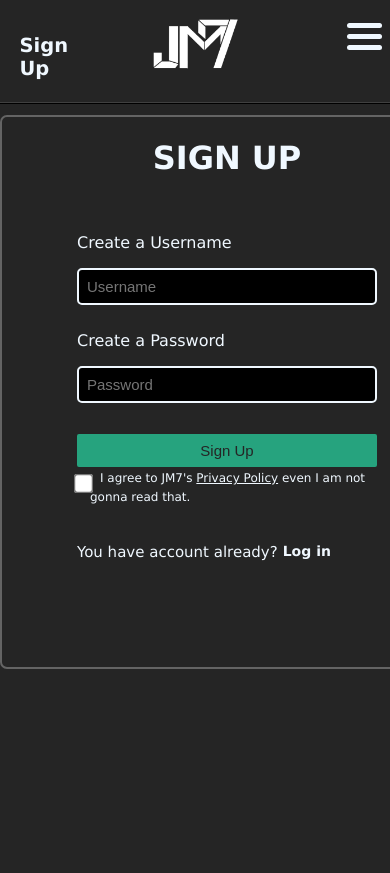
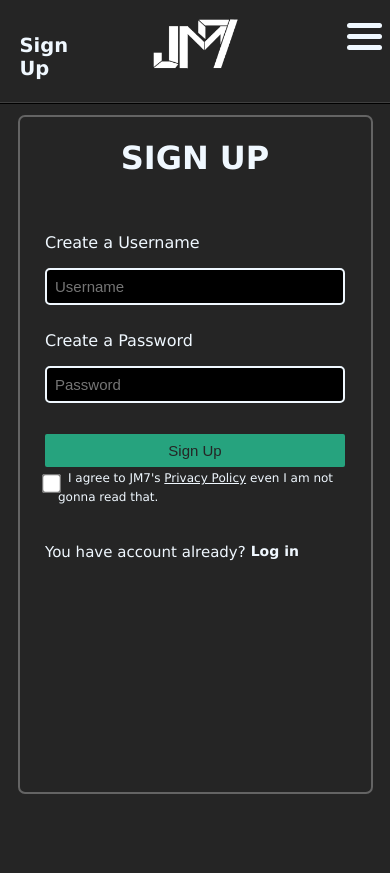
Before and after one commit to Jm7hecka/jm7meme.github.io, a PHP site: page /account/signup.html in a window 390 px wide; the page is wider, and only the part inside the window is pictured. Run offline with PHP 8.4, Linux system fonts and the light colour scheme.

Commit message:
Update style.css

```diff
--- a/style.css
+++ b/style.css
@@ -575,4 +575,8 @@ input[type='checkbox'] {
     .notavailable {
         font-size: 20px;
     }
+    .loginmain {
+        width:90%;
+        height:80%;
+    }
 }
```
